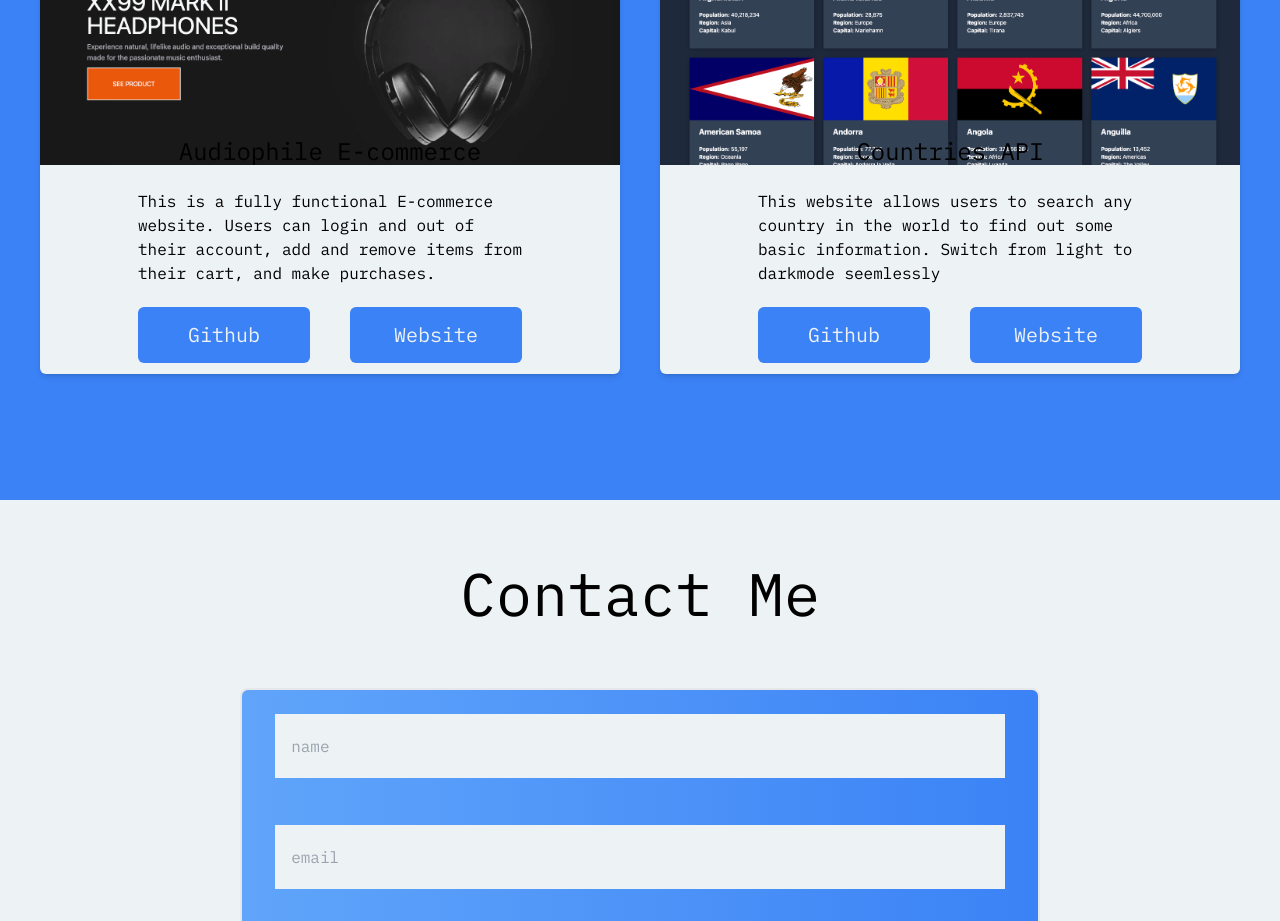
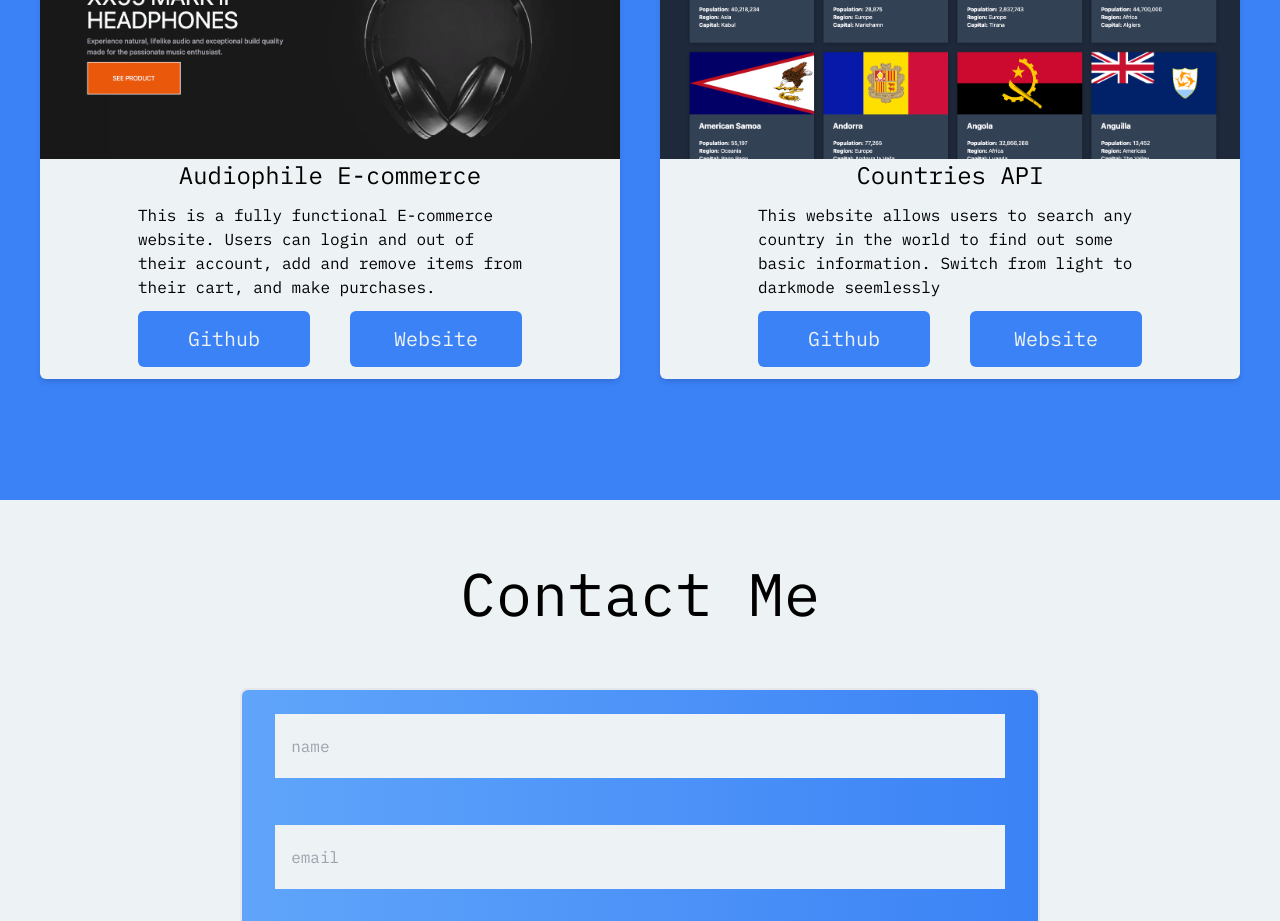
Before and after one commit to MichaelDWilliams1/portfolio, a React (Create React App) app: page / in a window 1280 px wide. Shown: the part 1900-2821 px from the top of the page. Built offline with nearby package versions, Linux system fonts and the light colour scheme.

Commit message:
project section had an issue with text. overlapping the picture when on a smaller sized screen. issue fixed

```diff
--- a/src/components/Projects.jsx
+++ b/src/components/Projects.jsx
@@ -9,9 +9,9 @@ const Projects = () => {
         <h3 className='text-5xl mt-16 text-white-100 mb-16 lg:mb-0'>Projects</h3>
         <div className='md:w-700 lg:w-1000 xl:w-1200 lg:h-full flex flex-col lg:flex-row justify-center items-center space-y-10 lg:space-y-0 lg:space-x-10'>
             <div className='2xsm:w-72 xsm:w-96
-             md:w-auto lg:h-4/5 flex flex-col items-center justify-center bg-white-100 shadow-md rounded-md'>
-                <div className='w-full md:h-1/2'><img className='rounded-t-md' src={audiophile} /></div>
-                <div className='w-full h-48 md:h-60 lg:h-1/2 flex flex-col justify-evenly lg:justify-around items-center'>
+             md:w-auto lg:h-auto flex flex-col items-center justify-center bg-white-100 shadow-md rounded-md'>
+                <div className='w-full md:h-1/2'><img className='rounded-t-md ' src={audiophile} /></div>
+                <div className='w-full h-48 md:h-60 lg:h-1/2 flex flex-col justify-evenly lg:justify-around items-center lg:mb-3 lg:space-y-3'>
                     <p className='text-xl md:text-2xl w-96 text-center hidden xsm:inline'>Audiophile E-commerce</p>
                     <p className='text-xl md:text-2xl w-96 text-center 2xsm:inline xsm:hidden'>Audiophile</p>
                     <p className='text-sm 2xsm:text-xs md:text-base pl-2 md:pl-0 w-11/12 md:w-4/5 lg:w-96'>This is a fully functional E-commerce website. Users can login and out of their account, add and remove items from their cart, and make purchases.</p>
@@ -22,9 +22,9 @@ const Projects = () => {
                 </div>
 
             </div>
-            <div className='2xsm:w-72 xsm:w-96 md:w-auto lg:h-4/5 flex flex-col items-center justify-center bg-white-100 shadow-md rounded-md'>
+            <div className='2xsm:w-72 xsm:w-96 md:w-auto lg:h-auto flex flex-col items-center justify-center bg-white-100 shadow-md rounded-md'>
             <div className='w-full md:h-1/2'><img className='rounded-t-md' src={country} /></div>
-                <div className='w-full h-48 md:h-60 lg:h-1/2 flex flex-col justify-evenly lg:justify-around items-center'>
+                <div className='w-full h-48 md:h-60 lg:h-1/2 flex flex-col justify-evenly lg:justify-around items-center lg:mb-3 lg:space-y-3'>
                 <p className='text-xl md:text-2xl w-96 text-center'>Countries API</p>
                     <p className='xsm:text-sm 2xsm:text-xs md:text-base pl-2 md:pl-0 w-11/12 md:w-4/5 lg:w-96'>This website allows users to search any country in the world to find out some basic information. Switch from light to darkmode seemlessly</p>
                     <div className='flex justify-around w-4/5 lg:w-96 space-x-10'>
```
